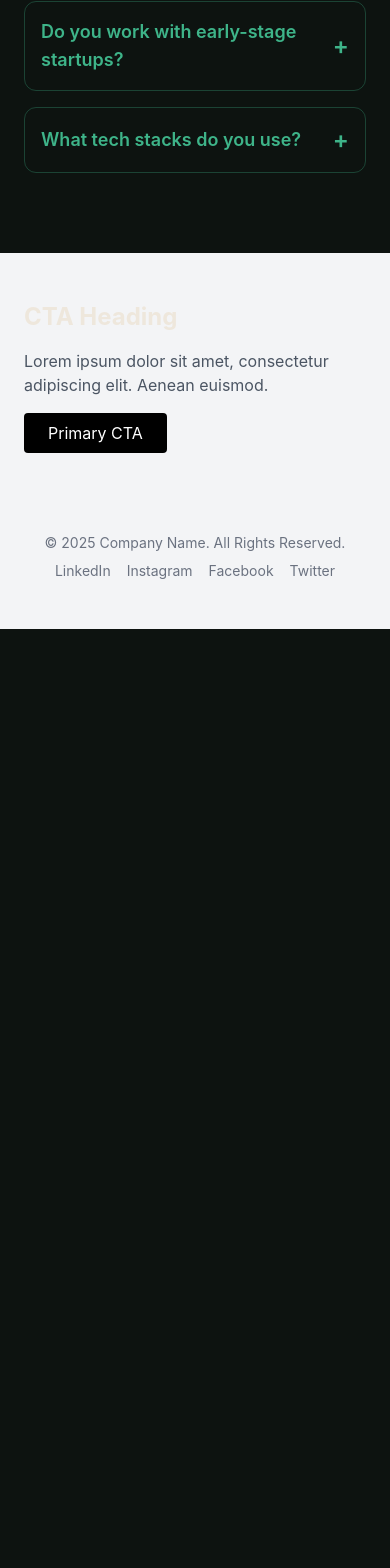
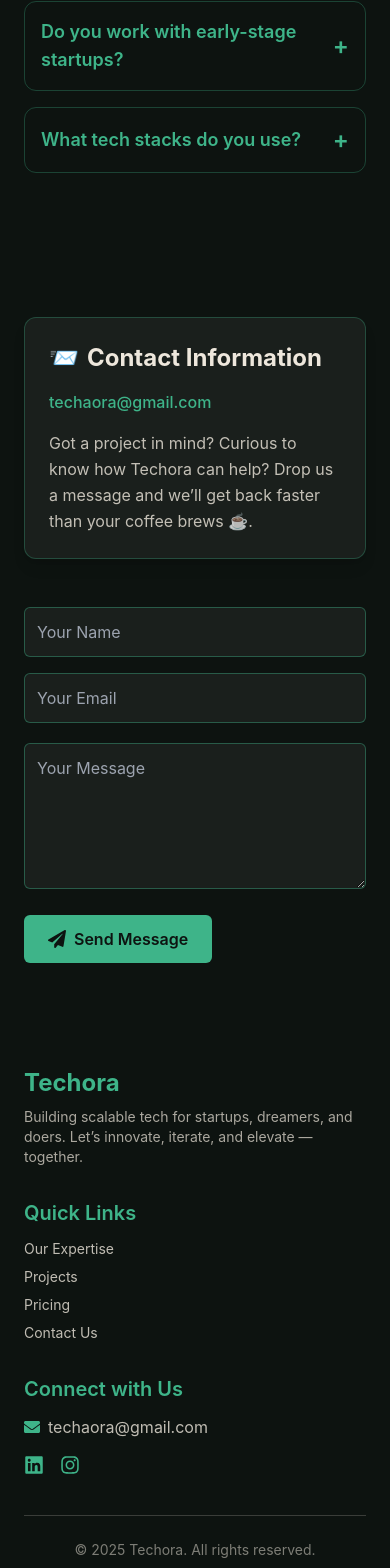
Before and after one commit to gloriouspurpoze/landingpage, a React (Vite) app: page / in a window 390 px wide. Shown: the part 7543-9111 px from the top of the page. Before the commit the page ends 8172 px from the top, so only its background shows below. Built offline with nearby package versions, Linux system fonts and the light colour scheme; a web font is replaced by a local one.

Commit message:
Footer and contact us

```diff
--- a/src/App.jsx
+++ b/src/App.jsx
@@ -16,9 +16,12 @@ import WaveImage from "./components/WaveImage";
 import HowWeHelp from "./components/HowWeHelp";
 import Works from "./components/Works";
 import WhyChooseUs from "./components/WhyChooseUs";
+import ContactSection from "./components/ContactUs2";
+// import Footer from "./components/Footer";
 
 import gsap from 'gsap';
 import { useGSAP } from '@gsap/react';
+import Footer from "./components/Footer";
 gsap.registerPlugin(useGSAP);
 
 
@@ -51,7 +54,12 @@ const App = () => {
       {/* <ReviewsSection /> */}
 
       <FAQSection />
-      <CTASection />
+      <ContactSection />
+      <Footer />
+      {/* <PricingTable /> */}
+      {/* <PricingSplitView /> */}
+      {/* <FAQSection /> */}
+      {/* <CTASection /> */}
       {/* Add more components as needed */}
     </>
   );
--- /dev/null
+++ b/src/components/ContactUs.jsx
@@ -0,0 +1,68 @@
+const ContactUs = () => {
+  return (
+    <section className="py-16 px-6 bg-background text-[#EEE7DC]">
+      <div className="max-w-4xl mx-auto">
+        <h2 className="text-3xl md:text-4xl font-bold text-center text-[#3EB489] mb-6">
+          Let’s Connect 🚀
+        </h2>
+        <p className="text-center text-[#EEE7DC]/80 mb-10 max-w-xl mx-auto">
+          Got a project in mind? Curious to know how Techora can help? Drop us a message and we’ll get back faster than your coffee brews ☕.
+        </p>
+
+        <div className="grid md:grid-cols-2 gap-8">
+          {/* Contact Info */}
+          <div className="space-y-4 text-[#EEE7DC]/90">
+            <div>
+              <h4 className="text-xl font-semibold text-[#3EB489]">Email</h4>
+              <p>hello@techora.dev</p>
+            </div>
+            <div>
+              <h4 className="text-xl font-semibold text-[#3EB489]">Phone</h4>
+              <p>+91-9876543210</p>
+            </div>
+            <div>
+              <h4 className="text-xl font-semibold text-[#3EB489]">Location</h4>
+              <p>Remote-first, India 🌍</p>
+            </div>
+          </div>
+
+          {/* Contact Form */}
+          <form className="bg-[#EEE7DC] rounded-xl p-6 space-y-4 text-[#0D1310] shadow-lg">
+            <div>
+              <label className="block text-sm font-medium mb-1">Name</label>
+              <input
+                type="text"
+                placeholder="Your Name"
+                className="w-full px-4 py-2 border rounded-md focus:outline-none focus:ring-2 focus:ring-[#3EB489]"
+              />
+            </div>
+            <div>
+              <label className="block text-sm font-medium mb-1">Email</label>
+              <input
+                type="email"
+                placeholder="you@example.com"
+                className="w-full px-4 py-2 border rounded-md focus:outline-none focus:ring-2 focus:ring-[#3EB489]"
+              />
+            </div>
+            <div>
+              <label className="block text-sm font-medium mb-1">Message</label>
+              <textarea
+                placeholder="Tell us a bit about your idea..."
+                rows={4}
+                className="w-full px-4 py-2 border rounded-md focus:outline-none focus:ring-2 focus:ring-[#3EB489]"
+              />
+            </div>
+            <button
+              type="submit"
+              className="bg-[#3EB489] text-white px-6 py-2 rounded-md font-semibold hover:bg-[#35a17c] transition"
+            >
+              Send Message
+            </button>
+          </form>
+        </div>
+      </div>
+    </section>
+  );
+};
+
+export default ContactUs;
--- /dev/null
+++ b/src/components/ContactUs2.jsx
@@ -0,0 +1,53 @@
+import { FaEnvelope, FaPaperPlane } from "react-icons/fa";
+
+const ContactSection = () => {
+  return (
+    <section className="bg-[#0D1310] text-[#EEE7DC] py-16 px-6">
+      <div className="max-w-6xl mx-auto grid md:grid-cols-2 gap-12">
+        {/* Contact Info */}
+        <div className="bg-[#1a1f1c] rounded-xl p-6 shadow-lg border border-[#3EB489]/30">
+          <h2 className="text-2xl font-bold mb-4 flex items-center gap-2 text-[#EEE7DC]">
+            <span role="img" aria-label="envelope">📨</span> Contact Information
+          </h2>
+          <div className="flex items-center gap-2 text-[#3EB489] font-medium mb-2">
+            {/* <FaEnvelope /> */}
+            <span>techaora@gmail.com</span>
+          </div>
+          <p className="text-[#EEE7DC]/80 mt-4 leading-relaxed">
+            Got a project in mind? Curious to know how Techora can help? Drop us a message and we’ll get back faster than your coffee brews ☕.
+          </p>
+        </div>
+
+        {/* Form */}
+        <form className="space-y-5">
+          <div className="grid md:grid-cols-2 gap-4">
+            <input
+              type="text"
+              placeholder="Your Name"
+              className="w-full p-3 bg-[#1a1f1c] border border-[#3EB489]/40 rounded-md text-[#EEE7DC] focus:outline-none focus:ring-2 focus:ring-[#3EB489]"
+            />
+            <input
+              type="email"
+              placeholder="Your Email"
+              className="w-full p-3 bg-[#1a1f1c] border border-[#3EB489]/40 rounded-md text-[#EEE7DC] focus:outline-none focus:ring-2 focus:ring-[#3EB489]"
+            />
+          </div>
+          <textarea
+            rows="5"
+            placeholder="Your Message"
+            className="w-full p-3 bg-[#1a1f1c] border border-[#3EB489]/40 rounded-md text-[#EEE7DC] focus:outline-none focus:ring-2 focus:ring-[#3EB489]"
+          />
+          <button
+            type="submit"
+            className="bg-[#3EB489] hover:bg-[#2e9774] text-[#0D1310] font-semibold px-6 py-3 rounded-md flex items-center gap-2 transition-all duration-200"
+          >
+            <FaPaperPlane className="text-lg" />
+            Send Message
+          </button>
+        </form>
+      </div>
+    </section>
+  );
+};
+
+export default ContactSection;
--- /dev/null
+++ b/src/components/Footer.jsx
@@ -0,0 +1,53 @@
+import { FaEnvelope, FaInstagram, FaLinkedin } from "react-icons/fa";
+
+const Footer = () => {
+  return (
+    <footer className="bg-background text-primary px-6 py-10">
+      <div className="max-w-6xl mx-auto grid grid-cols-1 md:grid-cols-3 gap-8">
+        {/* Logo / Company Info */}
+        <div>
+          <h3 className="text-2xl font-bold text-accent mb-2">Techora</h3>
+          <p className="text-sm text-primary/70">
+            Building scalable tech for startups, dreamers, and doers. Let’s innovate, iterate, and elevate — together.
+          </p>
+        </div>
+
+        {/* Quick Links */}
+        <div>
+          <h4 className="text-xl font-semibold text-accent mb-3">Quick Links</h4>
+          <ul className="space-y-2 text-sm text-primary/80">
+            <li><a href="#expertise" className="hover:text-accent">Our Expertise</a></li>
+            <li><a href="#projects" className="hover:text-accent">Projects</a></li>
+            <li><a href="#pricing" className="hover:text-accent">Pricing</a></li>
+            <li><a href="#contact" className="hover:text-accent">Contact Us</a></li>
+          </ul>
+        </div>
+
+        {/* Contact & Socials */}
+        <div>
+          <h4 className="text-xl font-semibold text-accent mb-3">Connect with Us</h4>
+          <p className="flex items-center gap-2 mb-2 text-primary/80">
+            <FaEnvelope className="text-accent" />
+            <a href="mailto:techaora@gmail.com">techaora@gmail.com</a>
+          </p>
+          <div className="flex gap-4 text-accent mt-4">
+            <a href="https://linkedin.com" target="_blank" rel="noopener noreferrer">
+              <FaLinkedin className="hover:scale-110 transition-transform duration-300" size={20} />
+            </a>
+            <a href="https://instagram.com" target="_blank" rel="noopener noreferrer">
+              <FaInstagram className="hover:scale-110 transition-transform duration-300" size={20} />
+            </a>
+            {/* Add more if needed */}
+          </div>
+        </div>
+      </div>
+
+      {/* Bottom Line */}
+      <div className="mt-10 border-t border-primary/20 pt-6 text-sm text-center text-primary/50">
+        © {new Date().getFullYear()} Techora. All rights reserved.
+      </div>
+    </footer>
+  );
+};
+
+export default Footer;
```
